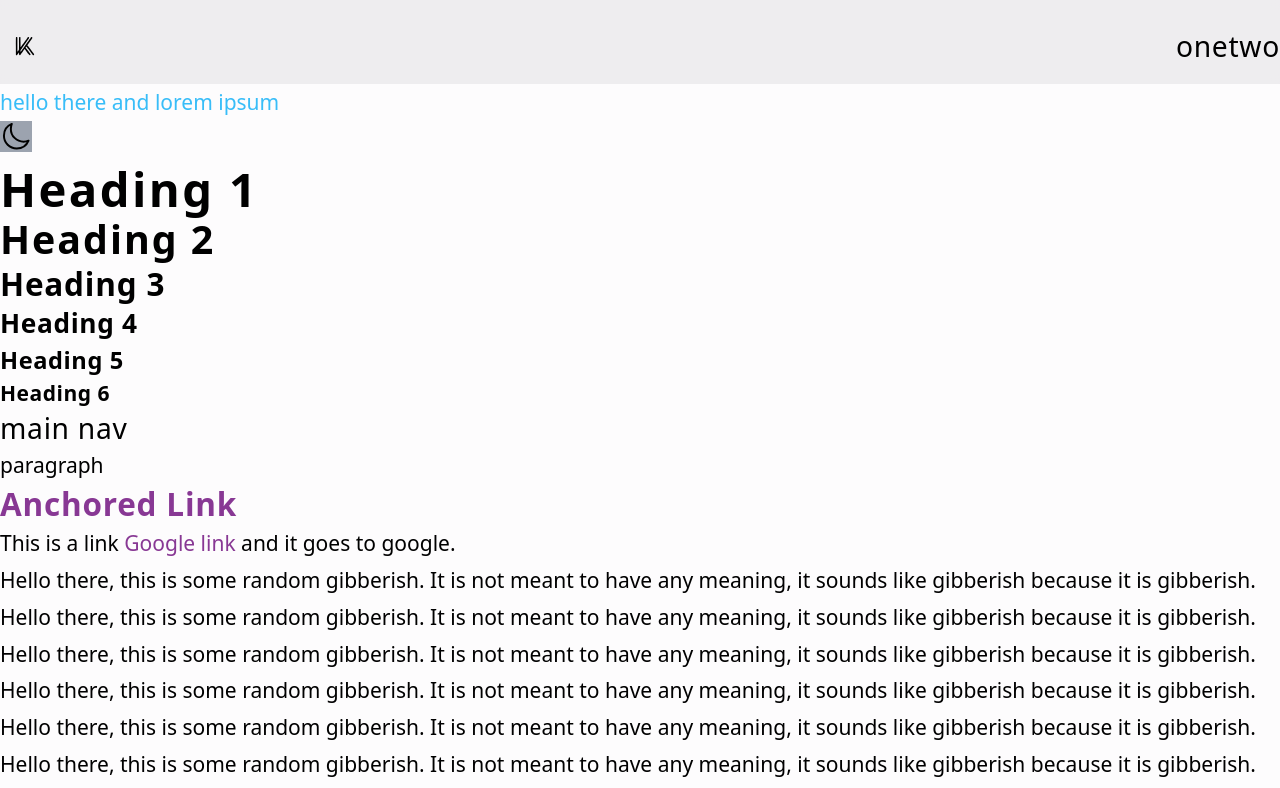
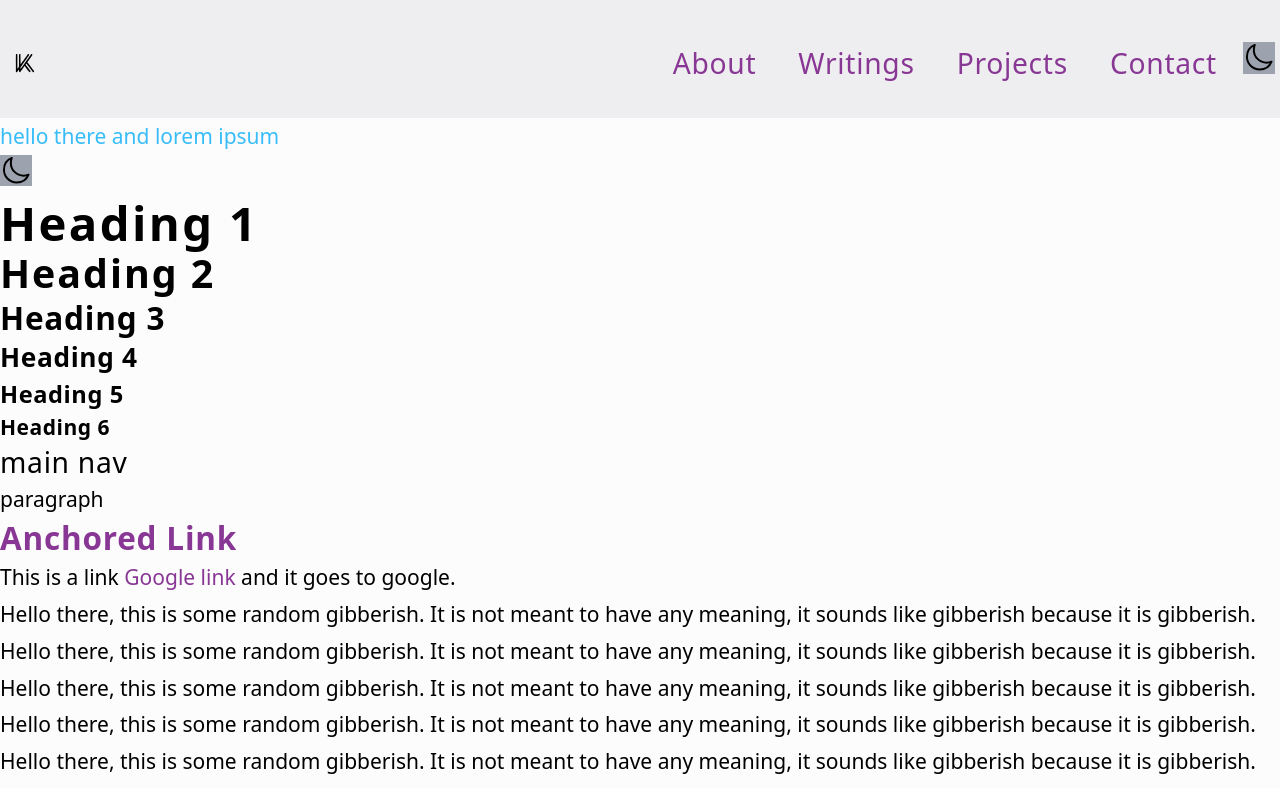
Before and after one commit to khinshankhan/www, a Next.js app: page / in a window 1280 px wide. Shown: the top 788 px of the page. Built offline with nearby package versions, Linux system fonts and the light colour scheme.

Commit message:
fill out navbar with links and settings

```diff
--- a/components/layouts/base/header.tsx
+++ b/components/layouts/base/header.tsx
@@ -1,11 +1,63 @@
 import React, { useEffect, useState } from "react"
+import Link from "next/link"
+import { useRouter } from "next/router"
 import * as Collapsible from "@radix-ui/react-collapsible"
 import { useBreakpoint } from "hooks"
 import Headroom from "react-headroom"
 
 import { zIndex } from "lib/theme"
 import { cx } from "lib/utils"
-import { HomeToggle } from "components/toggles"
+import { HomeToggle, ThemeToggle } from "components/toggles"
+
+// TODO: move this out to config
+const links = [
+  { title: "About", to: "/about" },
+  { title: "Writings", to: "/writings" },
+  { title: "Projects", to: "/projects" },
+  { title: "Contact", to: "/contact" },
+]
+function Links() {
+  const { pathname, query, isReady } = useRouter()
+  const link = isReady ? (query as { slug: string[] }).slug ?? pathname : pathname
+  const onLink = Array.isArray(link) ? `/${link.join("/")}` : link
+
+  return (
+    <ul className="flex flex-col isDesktop:flex-row">
+      {links.map(({ title, to }) => {
+        return (
+          <li key={to} className=" m-4 inline-block text-center">
+            <Link
+              className={cx("main-nav", onLink === to && "on")}
+              href={to}
+              aria-label={`Navigate to ${title}.`}
+            >
+              {title}
+            </Link>
+          </li>
+        )
+      })}
+    </ul>
+  )
+}
+
+const settings = [
+  { id: 0, node: <ThemeToggle /> },
+  // for testing multiple icons
+  // { id: 1, node: <ThemeToggle /> },
+]
+function Settings() {
+  return (
+    <ul className="flex flex-row items-center isDesktop:items-end">
+      {settings.map(({ id, node }) => {
+        return (
+          <li key={id} className="my-3 mx-1 inline-block text-center lg:my-4">
+            {node}
+          </li>
+        )
+      })}
+    </ul>
+  )
+}
 
 function Menu({ className = "" }: { className?: string }) {
   return (
@@ -15,8 +67,8 @@ function Menu({ className = "" }: { className?: string }) {
         className
       )}
     >
-      <div>one</div>
-      <div>two</div>
+      <Links />
+      <Settings />
     </menu>
   )
 }
@@ -33,7 +85,7 @@ function Navbar({ showing }: { showing: boolean }) {
 
   return (
     <Collapsible.Root className="w-full" open={open} onOpenChange={setOpen}>
-      <header role="navigation" className="nav-bg main-nav min-h-[55px]">
+      <header role="navigation" className="nav-bg min-h-[55px]">
         <nav className="flex w-full flex-row items-center justify-between pt-4 pb-2.5">
           <HomeToggle />
           <Menu className="hide-mobile" />
--- /dev/null
+++ b/components/ui/icon-button.tsx
@@ -0,0 +1,31 @@
+import React, { type ReactNode } from "react"
+
+import { cx } from "lib/utils"
+
+interface IconButtonProps {
+  isRound?: boolean
+  className?: string
+  children: ReactNode
+  // TODO: use button props
+  [key: string]: any
+}
+
+export function IconButton({
+  className = "",
+  isRound = true,
+  children,
+  ...props
+}: IconButtonProps) {
+  return (
+    <button
+      className={cx(
+        "inline-block border-0 bg-transparent p-2.5 leading-[0] text-logo-fg",
+        isRound ? "rounded-full" : "rounded-md",
+        className
+      )}
+      {...props}
+    >
+      {children}
+    </button>
+  )
+}
--- /dev/null
+++ b/components/ui/icon.tsx
@@ -0,0 +1,12 @@
+import React, { type ReactNode } from "react"
+
+import { cx } from "lib/utils"
+
+interface IconProps {
+  className?: string
+  children: ReactNode
+}
+
+export function Icon({ className = "", children }: IconProps) {
+  return <span className={cx("inline-block border-0 leading-[0]", className)}>{children}</span>
+}
--- /dev/null
+++ b/components/ui/index.tsx
@@ -0,0 +1,2 @@
+export * from "./icon"
+export * from "./icon-button"
```
